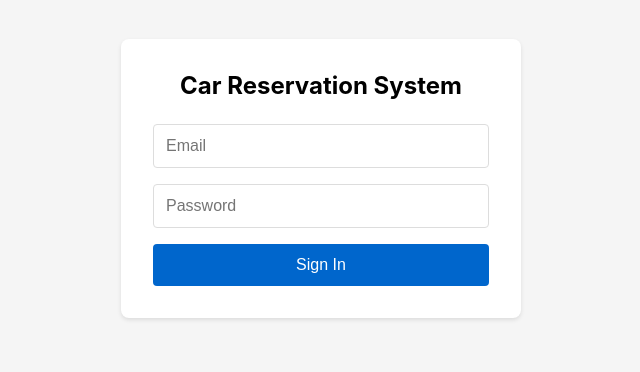
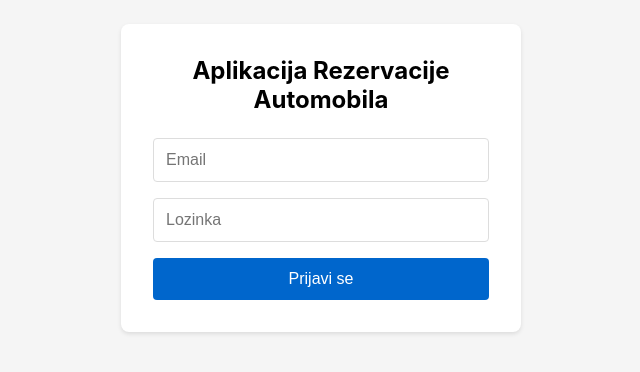
Before and after one commit to Markuss95/Strujac, a React (Create React App) app: page /login in a window 1280 px wide. Shown: the part 222-594 px from the top of the page, without its empty margins (319-959 px from the left). Built offline with nearby package versions, Linux system fonts and the light colour scheme; no server answers.

Commit message:
Able to request a car

```diff
--- a/src/components/Calendar/index.tsx
+++ b/src/components/Calendar/index.tsx
@@ -125,7 +125,7 @@ const Calendar = () => {
           {formatirajVrijeme(sat)}
           {rezervacija && (
             <ReservationInfo>
-              <strong>Korisnik:</strong> {rezervacija.username}
+              <strong>Zaposlenik:</strong> {rezervacija.username}
               {rezervacija.description && (
                 <>
                   <br />
--- a/src/components/ReservationFrom/index.tsx
+++ b/src/components/ReservationFrom/index.tsx
@@ -81,15 +81,37 @@ const ReservationForm = () => {
   const [ucitavanje, setUcitavanje] = useState(false);
 
   const provjeriKonflikte = async (datumPocetka: Date, datumKraja: Date) => {
+    try {
       const rezervacijeRef = collection(db, "reservations");
+
+      // Check for any overlapping reservations
       const q = query(
         rezervacijeRef,
-      where("startTime", "<=", datumKraja),
-      where("endTime", ">=", datumPocetka)
+        where("startTime", "<", datumKraja),
+        where("endTime", ">", datumPocetka)
       );
 
       const snapshot = await getDocs(q);
       return !snapshot.empty;
+    } catch (error: any) {
+      // If we get an index error, fall back to getting all reservations and checking manually
+      if (error.code === "failed-precondition") {
+        const rezervacijeRef = collection(db, "reservations");
+        const snapshot = await getDocs(rezervacijeRef);
+
+        return snapshot.docs.some((doc) => {
+          const data = doc.data();
+          const startTime = data.startTime.toDate();
+          const endTime = data.endTime.toDate();
+
+          return (
+            (startTime < datumKraja && endTime > datumPocetka) ||
+            (datumPocetka < endTime && datumKraja > startTime)
+          );
+        });
+      }
+      throw error;
+    }
   };
 
   const handleSubmit = async (e: React.FormEvent) => {
@@ -147,7 +169,6 @@ const ReservationForm = () => {
       setUcitavanje(false);
     }
   };
-
   const handleVrijemePocetkaChange = (vrijeme: string) => {
     setVrijemePocetka(vrijeme);
     // Ako je vrijeme završetka prazno ili manje od vremena početka,
--- a/src/pages/Login/index.tsx
+++ b/src/pages/Login/index.tsx
@@ -85,7 +85,7 @@ const Login = () => {
     <LoginContainer>
       <LoginForm onSubmit={handleSubmit}>
         <h2 style={{ marginBottom: "1.5rem", textAlign: "center" }}>
-          Car Reservation System
+          Aplikacija Rezervacije Automobila
         </h2>
         {error && <ErrorMessage>{error}</ErrorMessage>}
         <FormGroup>
@@ -100,14 +100,14 @@ const Login = () => {
         <FormGroup>
           <Input
             type="password"
-            placeholder="Password"
+            placeholder="Lozinka"
             value={password}
             onChange={(e) => setPassword(e.target.value)}
             required
           />
         </FormGroup>
         <Button type="submit" disabled={loading}>
-          {loading ? "Signing in..." : "Sign In"}
+          {loading ? "Prijavljujem se..." : "Prijavi se"}
         </Button>
       </LoginForm>
     </LoginContainer>
```
Lines whose indentation alone changed are shown as unchanged.
